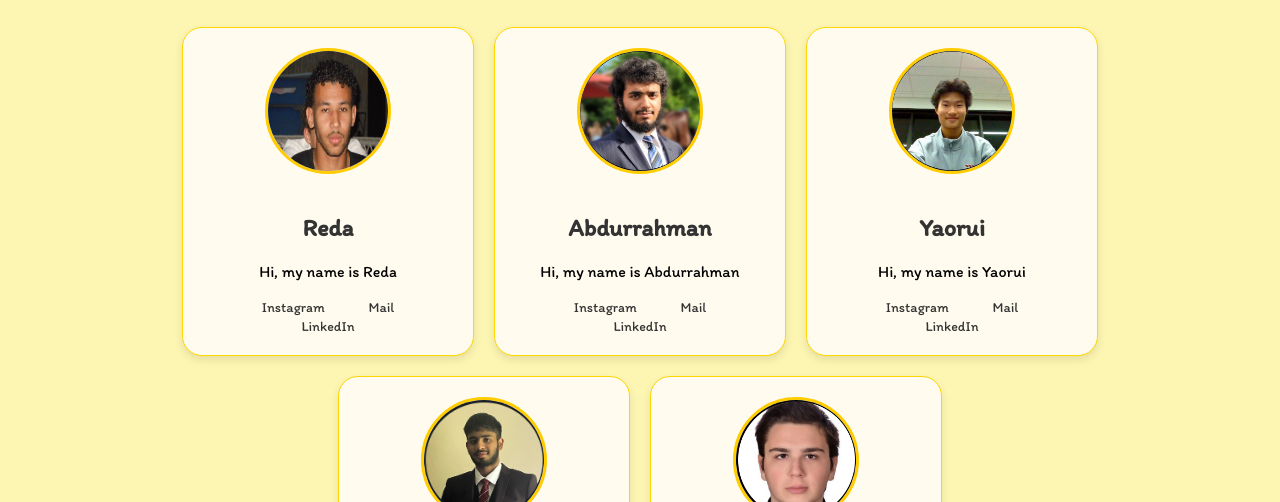
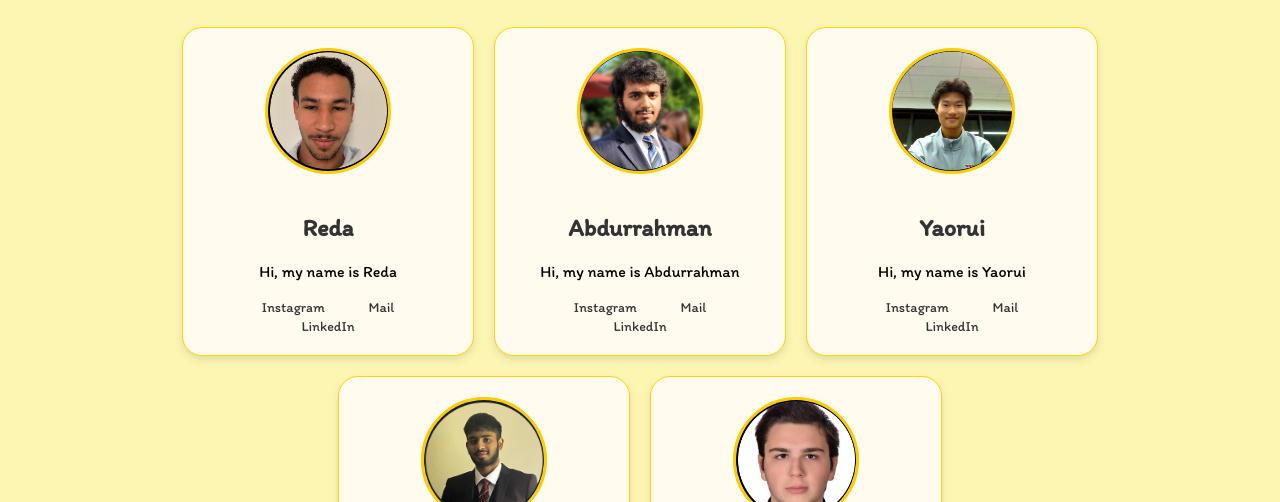
Before and after one commit to Hobby-SEG-Project/Hobby.github.io, a plain HTML site: page teams.html in a window 1280 px wide. Shown: the part 298-800 px from the top of the page. Drawn offline with Linux system fonts and the light colour scheme.

Commit message:
teams.html

```diff
--- a/teams.html
+++ b/teams.html
@@ -153,7 +153,7 @@
 
     <div class="team-container">
         <div class="team-member">
-            <img src="images/Reda.jpg" alt="Reda">
+            <img src="images/Reda Abouali.png" alt="Reda">
             <div>
                 <h2>Reda</h2>
                 <p>Hi, my name is Reda</p>
```
